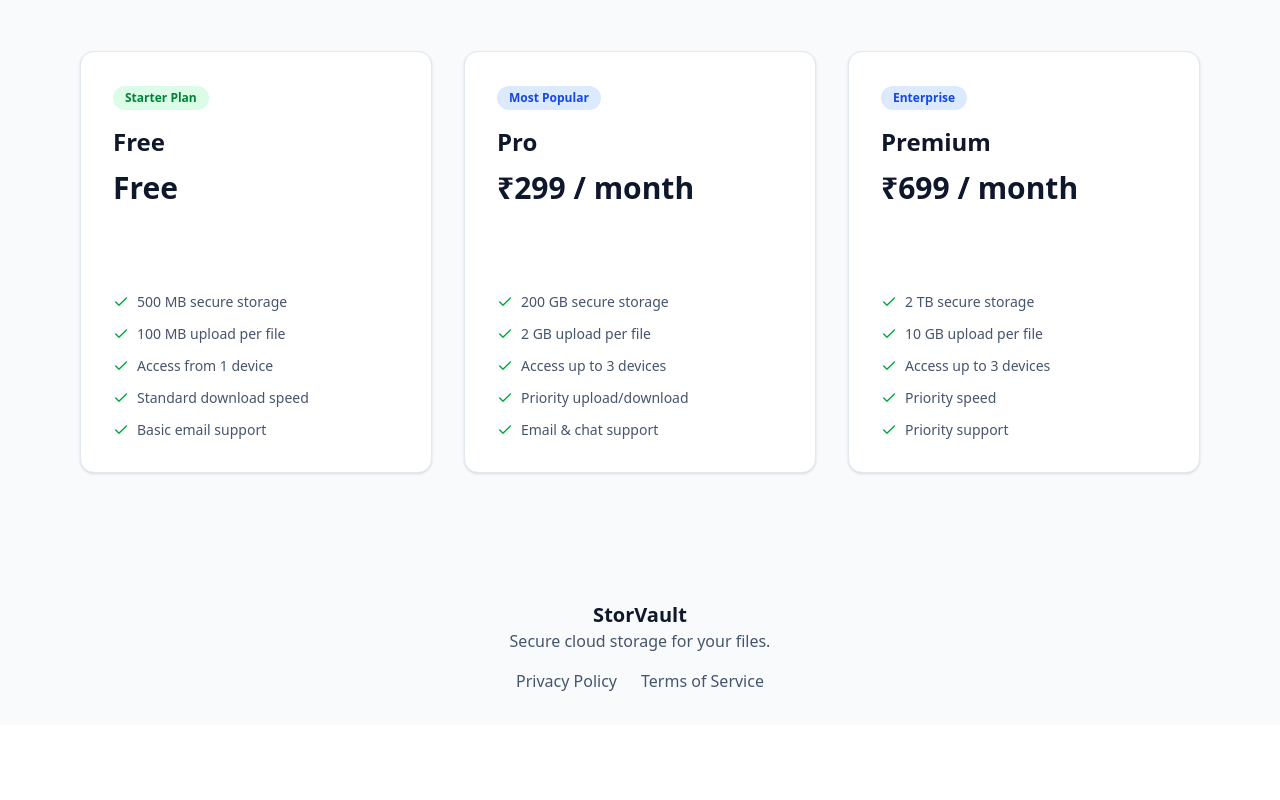
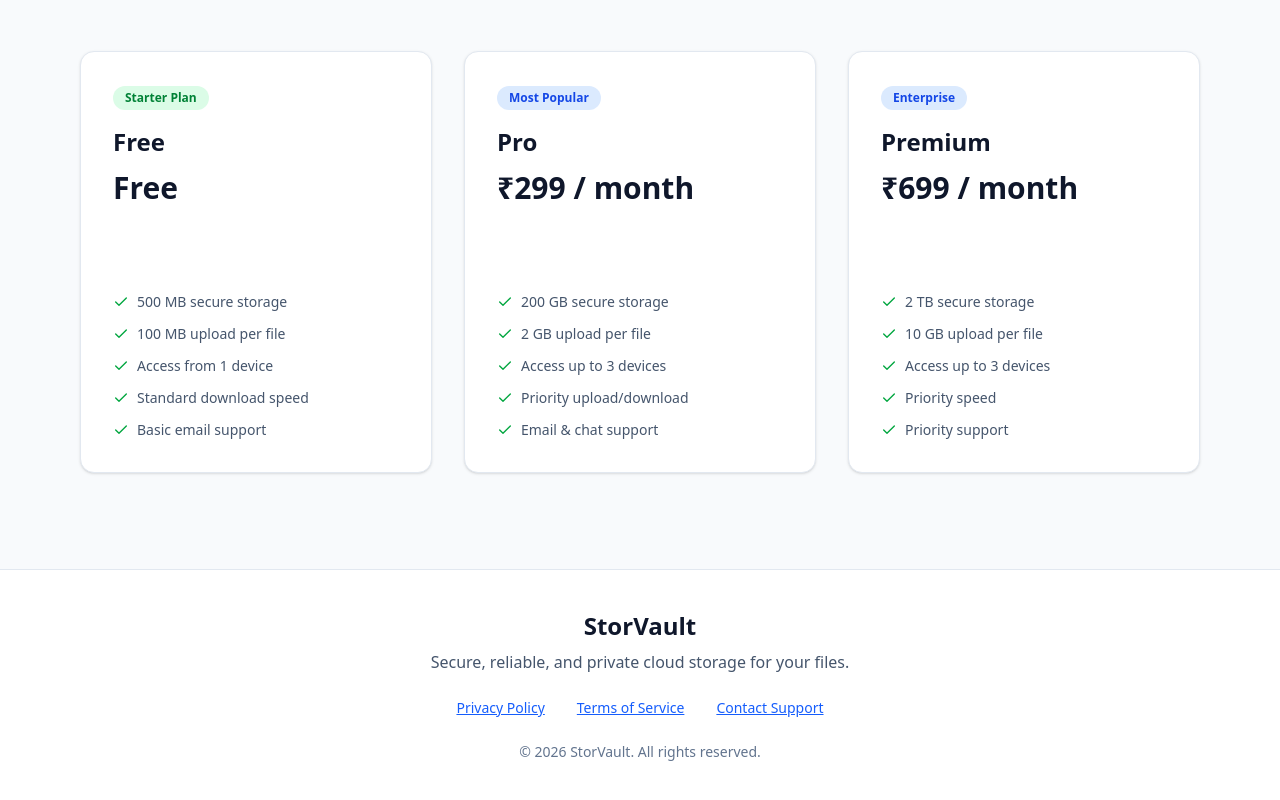
Before and after one commit to abdurrahmancodes1/storage-frontend, a React (Vite) app: page / in a window 1280 px wide. Shown: the part 1280-2080 px from the top of the page. Before the commit the page ends 2005 px from the top, so only its background shows below. Built offline with nearby package versions, Linux system fonts and the light colour scheme; no server answers.

Commit message:
updated footer

```diff
--- a/src/App.jsx
+++ b/src/App.jsx
@@ -1,16 +1,73 @@
-import { createBrowserRouter, RouterProvider } from "react-router-dom";
+import {
+  createBrowserRouter,
+  RouterProvider,
+  Navigate,
+} from "react-router-dom";
+
+// Update this import to point to your actual RTK Query slice
+// import { useGetCurrentUserQuery } from "./your-api-slice-path";
+
 import Register from "./Register";
 import Login from "./Login";
 import UsersPage from "./UserPage";
 import CloudDashboard from "./CloudDashboard";
 import Plans from "./Plans";
 import Homepage from "./Homepage";
-import PublicRoute from "./PublicRoutes";
-import ProtectedRoute from "./ProtectedRoutes";
 import PrivacyPolicy from "./PrivacyPage";
 import TermsOfService from "./TermsOfServicePage";
+import { useGetCurrentUserQuery } from "./apis/authApi";
 
+// ----------------------------------------------------------------------
+// ROUTE PROTECTORS using RTK Query
+// ----------------------------------------------------------------------
+
+// Restricts logged-in users from seeing Login/Register again
+const GuestRoute = ({ children }) => {
+  const { data: user, isLoading } = useGetCurrentUserQuery();
+
+  if (isLoading) return <div>Loading...</div>; // Prevents flickering before RTK finishes
+
+  if (user) {
+    return <Navigate to="/dashboard" replace />;
+  }
+  return children;
+};
+
+// Requires a user to be logged in. Kicks guests to login.
+const ProtectedRoute = ({ children }) => {
+  const { data: user, isLoading } = useGetCurrentUserQuery();
+
+  if (isLoading) return <div>Loading...</div>;
+
+  if (!user) {
+    return <Navigate to="/login" replace />;
+  }
+  return children;
+};
+
+// Requires a user to be logged in AND have a specific role
+const RoleProtectedRoute = ({ children, allowedRoles }) => {
+  const { data: user, isLoading } = useGetCurrentUserQuery();
+
+  if (isLoading) return <div>Loading...</div>;
+
+  if (!user) {
+    return <Navigate to="/login" replace />;
+  }
+
+  // Adjust 'user.role' if your API returns the role under a different property name
+  if (!allowedRoles.includes(user?.role)) {
+    return <Navigate to="/dashboard" replace />;
+  }
+
+  return children;
+};
+
+// ----------------------------------------------------------------------
+// ROUTER CONFIGURATION
+// ----------------------------------------------------------------------
 const router = createBrowserRouter([
+  // --- Public Routes ---
   {
     path: "/",
     element: <Homepage />,
@@ -23,56 +80,63 @@ const router = createBrowserRouter([
     path: "/terms-of-service",
     element: <TermsOfService />,
   },
-  {
-    path: "/dashboard",
-    element: <CloudDashboard />,
-  },
-  {
-    element: <PublicRoute />,
-    children: [
+
+  // --- Guest Routes ---
   {
     path: "/login",
-        element: <Login />,
+    element: (
+      <GuestRoute>
+        <Login />
+      </GuestRoute>
+    ),
   },
   {
     path: "/register",
-        element: <Register />,
+    element: (
+      <GuestRoute>
+        <Register />
+      </GuestRoute>
+    ),
   },
-    ],
-  },
-  {
-    element: <ProtectedRoute />,
-    children: [
+
+  // --- Protected Routes ---
   {
     path: "/dashboard",
-        element: <CloudDashboard />,
+    element: (
+      <ProtectedRoute>
+        <CloudDashboard />
+      </ProtectedRoute>
+    ),
   },
   {
     path: "/directory/:dirId",
-        element: <CloudDashboard />,
+    element: (
+      <ProtectedRoute>
+        <CloudDashboard />
+      </ProtectedRoute>
+    ),
   },
+
+  // --- Role-Protected Routes ---
   {
     path: "/user",
-        element: <UsersPage />,
+    element: (
+      <RoleProtectedRoute allowedRoles={["manager", "admin"]}>
+        <UsersPage />
+      </RoleProtectedRoute>
+    ),
   },
   {
     path: "/plans",
-        element: <Plans />,
+    element: (
+      <RoleProtectedRoute allowedRoles={["manager", "admin"]}>
+        <Plans />
+      </RoleProtectedRoute>
+    ),
   },
-    ],
-  }, // {
-  //   path: "/dashboard",
-  //   element: <CloudDashboard />,
-  // },
-  // {
-  //   path: "/dashboard/directory/:dirId",
-  //   element: <CloudDashboard />,
-  // },
 ]);
 
 function App() {
-  console.log(import.meta.env.VITE_BACKEND_BASE_URL);
-
   return <RouterProvider router={router} />;
 }
 
--- a/src/CloudDashboard.jsx
+++ b/src/CloudDashboard.jsx
@@ -15,8 +15,13 @@ import ShareModel from "./components/ShareModel";
 import Toolbar from "./components/Toolbar";
 import FileGrid from "./components/FileGrid";
 import Sidebar from "./components/Sidebar";
-import { useGetCurrentUserQuery, useSharedWithMeQuery } from "./apis/authApi";
+import {
+  authApi,
+  useGetCurrentUserQuery,
+  useSharedWithMeQuery,
+} from "./apis/authApi";
 import Avatar from "./components/ui/Avatar";
+import { useDispatch } from "react-redux";
 
 // --- Utility: Class Merger ---
 
@@ -187,9 +192,7 @@ export default function CloudDashboard() {
       const response = await fetch(`${BASE_URL}/directory/${dirId || ""}`, {
         credentials: "include",
       });
-
-      if (response.status === 401) {
-        navigate("/login");
+      if (!response.ok) {
         return;
       }
       const data = await response.json();
@@ -270,6 +273,7 @@ export default function CloudDashboard() {
       setErrorMessage(error.message);
     }
   }
+  const dispatch = useDispatch();
   const handleLogout = async () => {
     try {
       const response = await fetch(`${BASE_URL}/user/logout`, {
@@ -279,6 +283,7 @@ export default function CloudDashboard() {
       console.log("I am called");
       if (response.ok) {
         console.log("Logged out successfully");
+        dispatch(authApi.util.resetApiState());
         // Optionally reset local state
         navigate("/login");
         setLoggedIn(false);
@@ -383,7 +388,11 @@ export default function CloudDashboard() {
     xhr.send(item.file);
   }
 
-  const { data: user, isLoading, refetch } = useGetCurrentUserQuery();
+  const {
+    data: user,
+    isLoading,
+    refetch,
+  } = useGetCurrentUserQuery(undefined, { refetchOnMountOrArgChange: false });
 
   const selectedItem =
     selection.length === 1
--- a/src/Login.jsx
+++ b/src/Login.jsx
@@ -2,8 +2,9 @@ import React, { useState } from "react";
 import { useNavigate, Link } from "react-router-dom";
 import { GoogleLogin } from "@react-oauth/google";
 import { loginWithGoogle } from "./apis/loginWihtGoogle";
-import { useLoginMutation } from "./apis/authApi";
+import { authApi, useLoginMutation } from "./apis/authApi";
 import { Loader2 } from "lucide-react";
+import { useDispatch } from "react-redux";
 const Login = () => {
   const [formData, setFormData] = useState({ email: "", password: "" });
 
@@ -26,12 +27,13 @@ const Login = () => {
     }));
   };
   const [login, { isLoading, error }] = useLoginMutation();
-
+  const dispatch = useDispatch();
   const handleSubmit = async (e) => {
     e.preventDefault();
     try {
       await login(formData).unwrap();
-      navigate("/dashboard");
+      dispatch(authApi.util.resetApiState());
+      navigate("/dashboard", { replace: true });
       setServerError(error);
     } catch (error) {
       console.log("Login Failed", error);
--- a/src/ProtectedRoutes.jsx
+++ /dev/null
@@ -1,16 +0,0 @@
-import { Navigate, Outlet } from "react-router-dom";
-import { useGetCurrentUserQuery, useGetDirectoryQuery } from "./apis/authApi";
-
-const ProtectedRoute = () => {
-  // const { isError, isLoading } = useGetDirectoryQuery("");
-  const { data, isLoading, isFetching, isError } = useGetCurrentUserQuery();
-  if (isLoading || isFetching) return null;
-
-  if (isError || !data) {
-    return <Navigate to="/login" replace />;
-  }
-
-  return <Outlet />;
-};
-
-export default ProtectedRoute;
--- a/src/PublicRoutes.jsx
+++ /dev/null
@@ -1,17 +0,0 @@
-import { Navigate, Outlet } from "react-router-dom";
-import { useGetCurrentUserQuery } from "./apis/authApi";
-// import { useGetMeQuery } from "./apis/userApi";
-
-const PublicRoute = () => {
-  const { data, isLoading } = useGetCurrentUserQuery();
-  console.log(data, "from route");
-  if (isLoading) return null;
-
-  if (data) {
-    return <Navigate to="/dashboard" replace />;
-  }
-
-  return <Outlet />;
-};
-
-export default PublicRoute;
--- a/src/components/homepage/Footer.jsx
+++ b/src/components/homepage/Footer.jsx
@@ -2,20 +2,40 @@ import { Link } from "react-router-dom";
 
 export default function Footer() {
   return (
-    <footer className="py-8 text-center text-slate-600">
-      <div className="mb-4">
-        <h2 className="font-bold text-xl text-slate-900">StorVault</h2>
-        <p>Secure cloud storage for your files.</p>
-      </div>
+    <footer className="border-t border-slate-200 bg-white py-10">
+      <div className="max-w-6xl mx-auto px-6 text-center">
+        <h2 className="text-2xl font-bold text-slate-900">StorVault</h2>
 
-      <div className="flex justify-center gap-6">
-        <Link to="/privacy-policy" className="hover:text-slate-900">
-          Privacy Policy
-        </Link>
+        <p className="mt-2 text-slate-600">
+          Secure, reliable, and private cloud storage for your files.
+        </p>
 
-        <Link to="/terms-of-service" className="hover:text-slate-900">
-          Terms of Service
-        </Link>
+        <div className="mt-6 flex flex-wrap justify-center gap-8 text-sm">
+          <Link
+            to="/privacy-policy"
+            className="font-medium text-blue-600 hover:text-blue-800 underline"
+          >
+            Privacy Policy
+          </Link>
+
+          <Link
+            to="/terms-of-service"
+            className="font-medium text-blue-600 hover:text-blue-800 underline"
+          >
+            Terms of Service
+          </Link>
+
+          <a
+            href="mailto:support@storvault.xyz"
+            className="font-medium text-blue-600 hover:text-blue-800 underline"
+          >
+            Contact Support
+          </a>
+        </div>
+
+        <p className="mt-6 text-sm text-slate-500">
+          © {new Date().getFullYear()} StorVault. All rights reserved.
+        </p>
       </div>
     </footer>
   );
```
Lines whose indentation alone changed are shown as unchanged.
